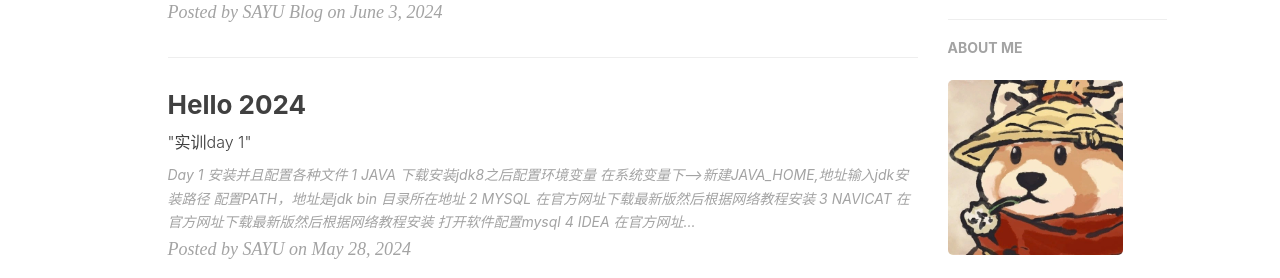
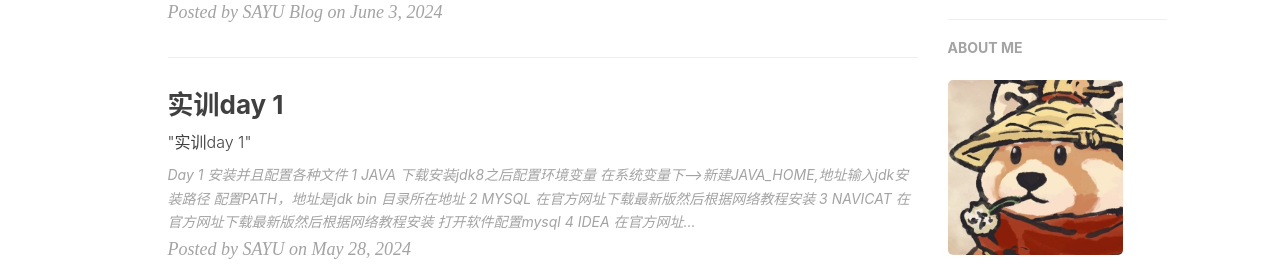
Before and after one commit to OGIWARAA/Ogiwaraa.github.io, a Jekyll site: the page built from index.html, in a window 1280 px wide. Shown: the part 515-793 px from the top of the page. Built offline with Jekyll 4.4.1, drawn with Linux system fonts in a browser that asks for light colours; nearby versions of some CDN libraries; the list of posts is cut into pages by our own code.

Commit message:
2024.6.3.10:40

```diff
--- a/_posts/2024-5-27-日志1-2024.markdown
+++ b/_posts/2024-5-27-日志1-2024.markdown
@@ -1,6 +1,6 @@
 ---
 layout:     post
-title:      "Hello 2024"
+title:      "实训day 1"
 subtitle:   " \"实训day 1\""
 date:       2024-05-28 12:00:00
 author:     "SAYU"
```
